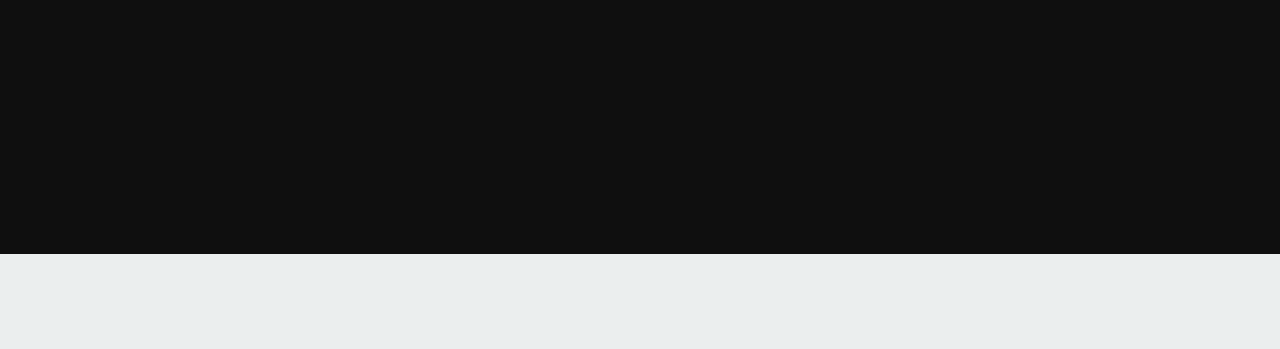
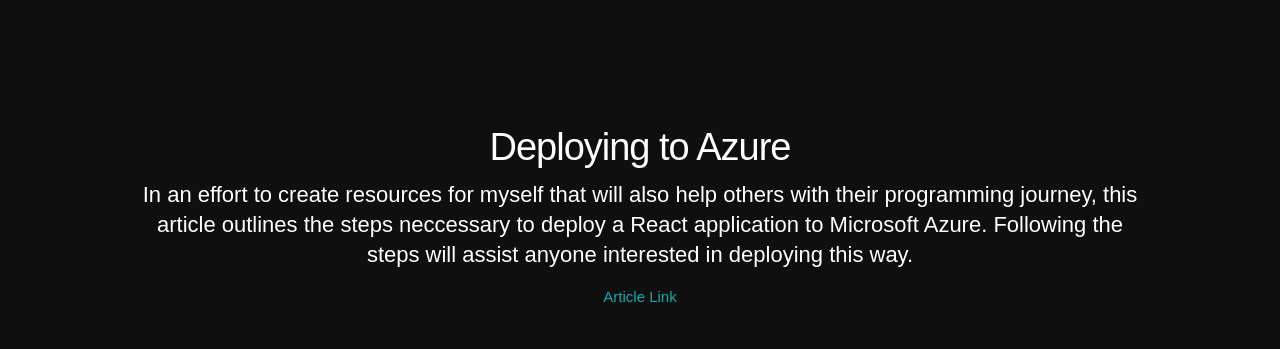
Before and after one commit to missjody/workportfolio, a React (Create React App) app: page /article/0 in a window 1280 px wide. Shown: the part 802-1151 px from the top of the page. Built offline with nearby package versions, Linux system fonts and the light colour scheme.

Commit message:
linking to article functioning!

```diff
--- a/src/components/Portfolio.js
+++ b/src/components/Portfolio.js
@@ -5,17 +5,17 @@
 
 export default class Portfolio extends Component {
 
-  state = {
-    modal: false,
-    modalInfo: "",
-  }
+  // state = {
+  //   modal: false,
+  //   modalInfo: "",
+  // }
 
-  selectModal = (info = "") => {
-    this.setState({
-      modal: !this.state.modal,
-      modalInfo: info
-    })
-  }
+  // selectModal = (info = "") => {
+  //   this.setState({
+  //     modal: !this.state.modal,
+  //     modalInfo: info
+  //   })
+  // }
 
   render() {
 
--- a/src/pages/Articles.js
+++ b/src/pages/Articles.js
@@ -16,19 +16,16 @@
   })
 
 
-  // let itemID = useParams();
+  let artId = useParams();
 
-  // let item = resumeData.articles[itemID.id]
-
-  console.log("articles data " + resumeData)
+  let artItem = resumeData.articles[artId.id]
 
   return (
 
     <div id="projectsBox">
-      {/*
-      <h1 style={{ color: "white" }}>{item.name}</h1>
-      <h3 style={{ color: "white" }}>{item.longDescription}</h3>
-      <a display='block' target="_blank" href={`${item.article}`} rel="noreferrer">Article Link</a> */}
+      <h1 style={{ color: "white" }}>{artItem.name}</h1>
+      <h3 style={{ color: "white" }}>{artItem.longDescription}</h3>
+      <a display='block' target="_blank" href={`${artItem.article}`} rel="noreferrer">Article Link</a>
 
     </div>
   )
--- a/src/resumeData.js
+++ b/src/resumeData.js
@@ -61,7 +61,7 @@
   ],
   "articles": [
     {
-      "artId": "1",
+      "artId": "0",
       "name": "Deploying to Azure",
       "description": "In an effort to create resources for myself that will also help others with their programming journey, this article outlines the steps neccessary to deploy a React application to Microsoft Azure.",
       "longDescription": "In an effort to create resources for myself that will also help others with their programming journey, this article outlines the steps neccessary to deploy a React application to Microsoft Azure. Following the steps will assist anyone interested in deploying this way.",
```
Also changed, not shown: src/App.js (+1 -6 lines), src/pages/Projects.js (+3 -10 lines).
